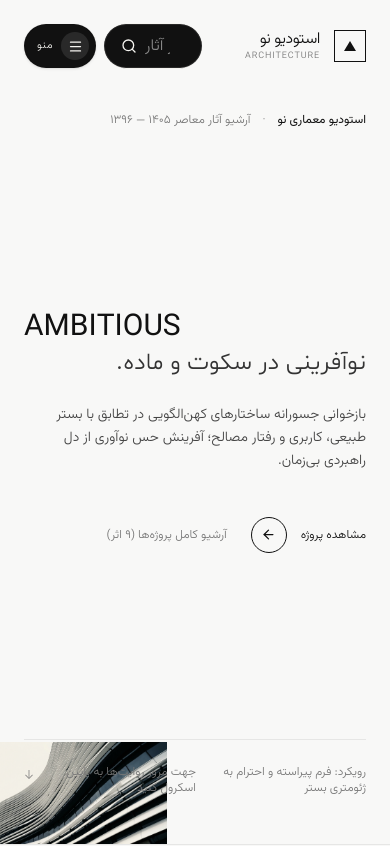
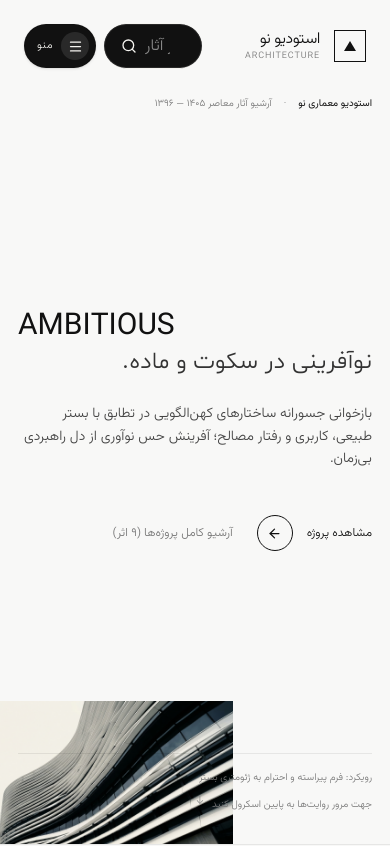
Before and after one commit to ParsaR082/studio, a React (Vite) app: page / in a window 390 px wide. Shown: the top 846 px of the page. Built offline with nearby package versions, Linux system fonts and the light colour scheme.

Commit message:
Polish responsive layout across key sections

```diff
--- a/src/components/hero/Hero.tsx
+++ b/src/components/hero/Hero.tsx
@@ -25,14 +25,14 @@ export const Hero: React.FC<HeroProps> = ({
     <section
       ref={containerRef}
       id="hero"
-      className="relative min-h-screen pt-28 md:pt-36 pb-12 px-6 sm:px-10 lg:px-16 flex flex-col justify-between overflow-hidden"
+      className="relative min-h-[100svh] pt-24 sm:pt-28 md:pt-36 pb-8 sm:pb-12 px-[var(--page-gutter)] flex flex-col justify-between overflow-hidden"
     >
       {/* Top Meta Details */}
       <motion.div
         initial={{ opacity: 0, y: -20 }}
         animate={isInView ? { opacity: 1, y: 0 } : { opacity: 0, y: -25 }}
         transition={{ duration: 0.8, delay: 0.1, ease: [0.16, 1, 0.3, 1] }}
-        className="max-w-[1540px] w-full mx-auto flex items-center justify-between text-xs tracking-widest text-[#777777] font-light z-10"
+        className="max-w-[1540px] w-full mx-auto flex flex-wrap gap-y-2 items-start sm:items-center justify-between text-[10px] sm:text-xs tracking-normal sm:tracking-widest text-[#777777] font-light z-10"
       >
         <div className="flex items-center gap-3">
           <span className="text-[#111111] font-normal">استودیو معماری نو</span>
@@ -47,12 +47,12 @@ export const Hero: React.FC<HeroProps> = ({
       </motion.div>
 
       {/* Main Content Area */}
-      <div className="max-w-[1540px] w-full mx-auto my-auto py-12 md:py-16 grid grid-cols-1 lg:grid-cols-12 gap-10 items-center z-10">
+      <div className="max-w-[1540px] w-full mx-auto my-auto py-8 sm:py-12 md:py-16 grid grid-cols-1 lg:grid-cols-12 gap-6 sm:gap-10 items-center z-10">
         {/* Left/Center Text Column (Right in RTL) */}
         <div className="lg:col-span-8 flex flex-col justify-center">
           {/* Main Title Matching Video: AMBITIOUS + TextAnimate character & word animations */}
           <div className="mb-6">
-            <h1 className="text-4xl sm:text-6xl md:text-7xl lg:text-8xl xl:text-[8.25rem] font-light text-[#111111] leading-none font-display">
+            <h1 className="text-[clamp(2.35rem,8vw,8.25rem)] sm:text-6xl md:text-7xl lg:text-8xl xl:text-[8.25rem] font-light text-[#111111] leading-none font-display">
               <span className="block font-normal tracking-wide text-3xl sm:text-5xl lg:text-7xl font-sans mb-1" dir="ltr">
                 <TextAnimate
                   animation="slideLeft"
@@ -137,7 +137,7 @@ export const Hero: React.FC<HeroProps> = ({
         }
         transition={{ duration: 1.2, delay: 0.25, ease: [0.16, 1, 0.3, 1] }}
         onClick={() => onSelectProject(featuredProject)}
-        className="absolute -bottom-8 -left-12 sm:bottom-0 sm:left-0 w-[55vw] sm:w-[48vw] lg:w-[42vw] max-w-[680px] aspect-[16/10] overflow-hidden pointer-events-auto cursor-pointer group z-0"
+        className="absolute -bottom-8 -left-12 sm:bottom-0 sm:left-0 w-[72vw] sm:w-[48vw] lg:w-[42vw] max-w-[680px] aspect-[16/10] overflow-hidden pointer-events-auto cursor-pointer group z-0"
       >
         <img
           src="/src/assets/images/curved_facade_sweep_1790289600522.jpg"
@@ -158,7 +158,7 @@ export const Hero: React.FC<HeroProps> = ({
         initial={{ opacity: 0, y: 20 }}
         animate={isInView ? { opacity: 1, y: 0 } : { opacity: 0, y: 25 }}
         transition={{ duration: 0.8, delay: 0.8, ease: [0.16, 1, 0.3, 1] }}
-        className="max-w-[1540px] w-full mx-auto pt-6 border-t border-[#111111]/8 flex items-center justify-between text-xs font-light text-[#777777] z-10"
+        className="max-w-[1540px] w-full mx-auto pt-4 sm:pt-6 border-t border-[#111111]/8 flex flex-wrap gap-3 items-start sm:items-center justify-between text-[10px] sm:text-xs font-light text-[#777777] z-10"
       >
         <div className="flex items-center gap-6">
           <span>رویکرد: فرم پیراسته و احترام به ژئومتری بستر</span>
```
